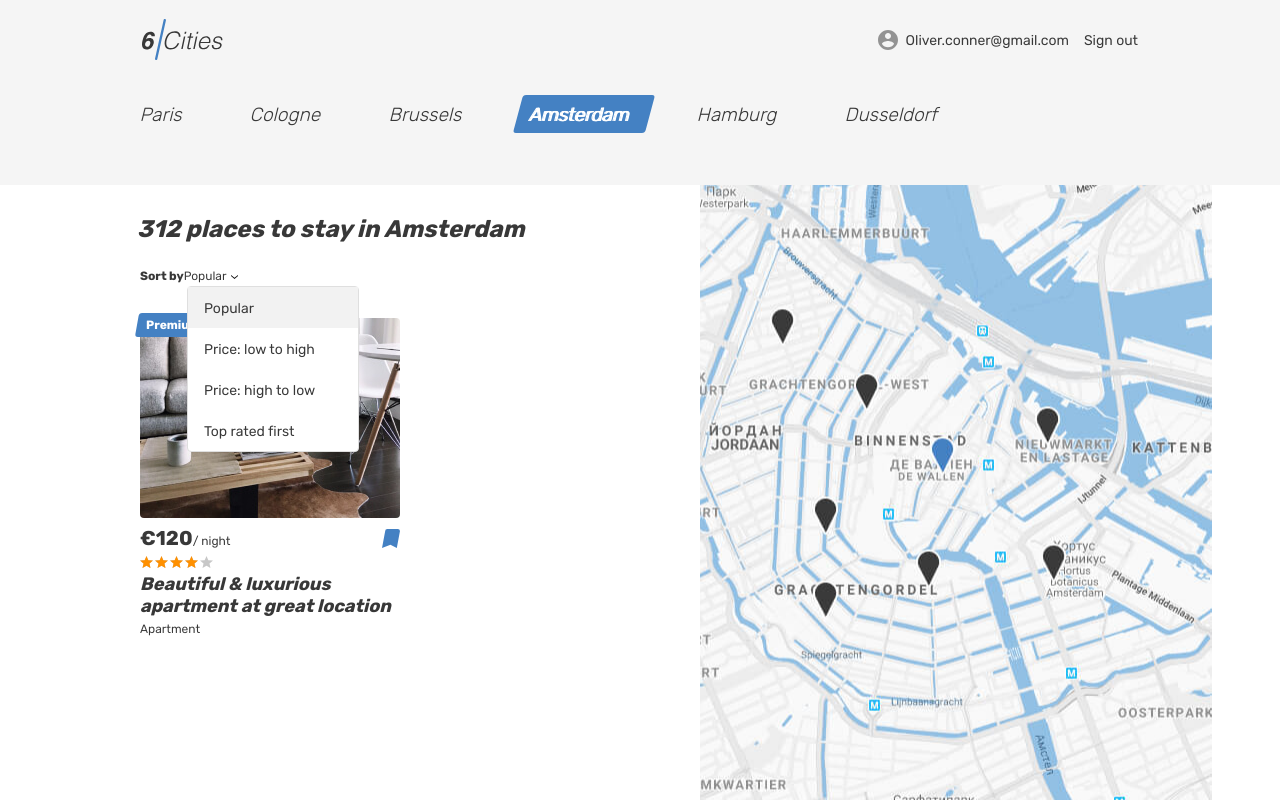
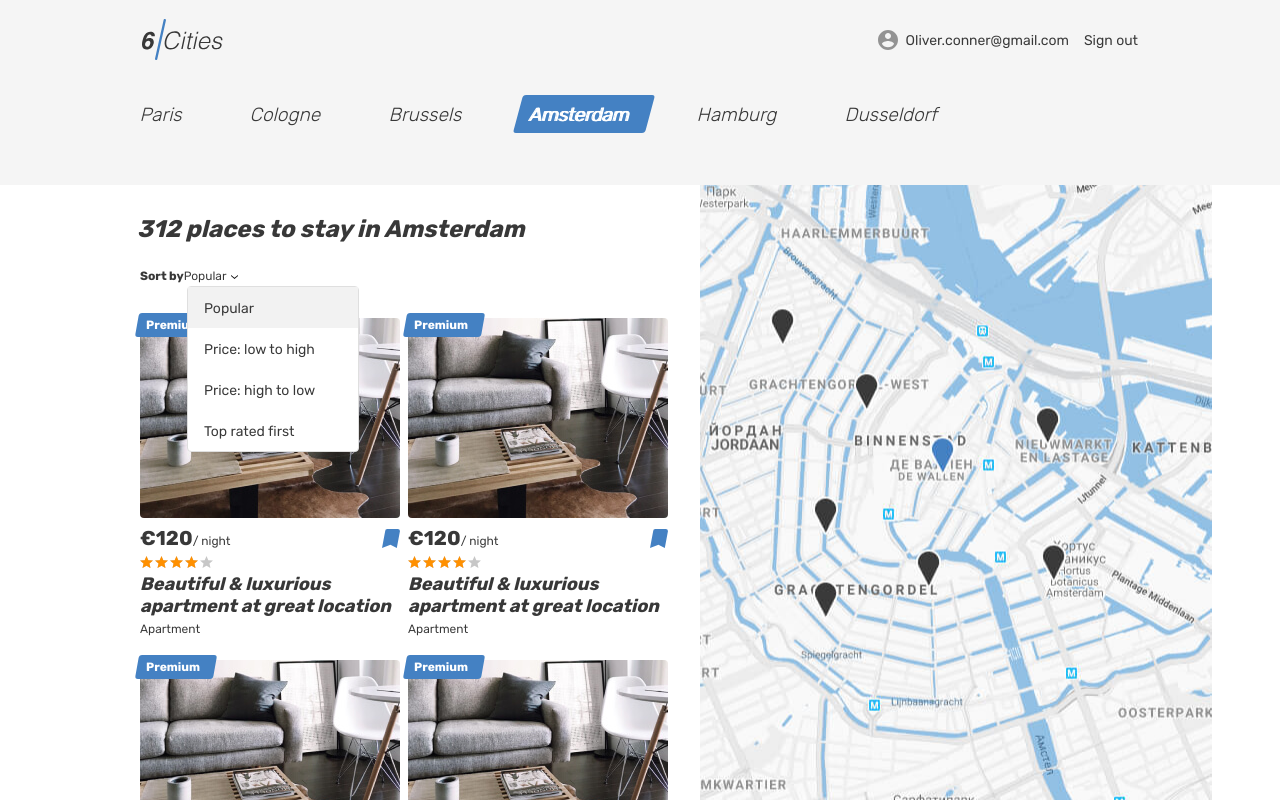
Before and after one commit to vova-learn/1176969-six-cities-7, a React (Create React App) app in the folder project/: page / in a window 1280 px wide. Built offline with nearby package versions, Linux system fonts and the light colour scheme.

Commit message:
Отрендерит список мест компонетом HotelCard

```diff
--- a/project/src/components/main-screen/main-screen.jsx
+++ b/project/src/components/main-screen/main-screen.jsx
@@ -91,7 +91,7 @@ function MainScreen({placesCount}) {
               </form>
               <div className="cities__places-list places__list tabs__content">
 
-                <HotelCard />
+                {new Array(5).fill().map((item, index) => <HotelCard key={`${item}`}/>)}
 
               </div>
             </section>
```
